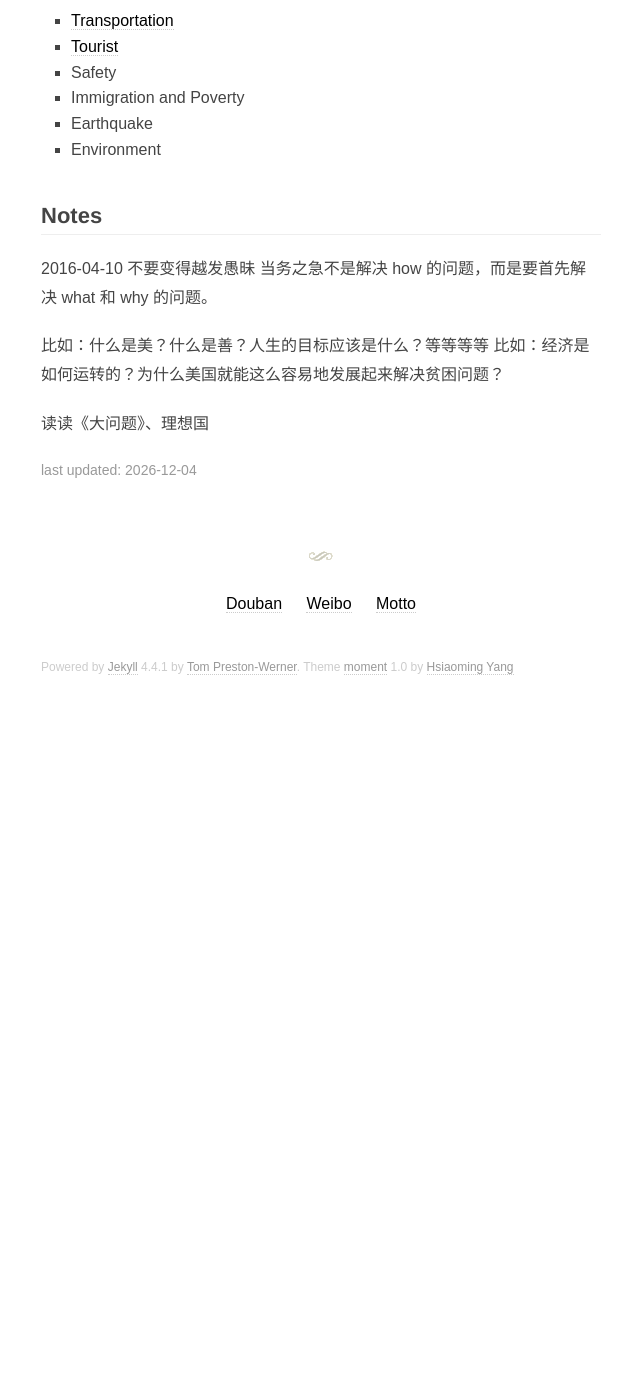
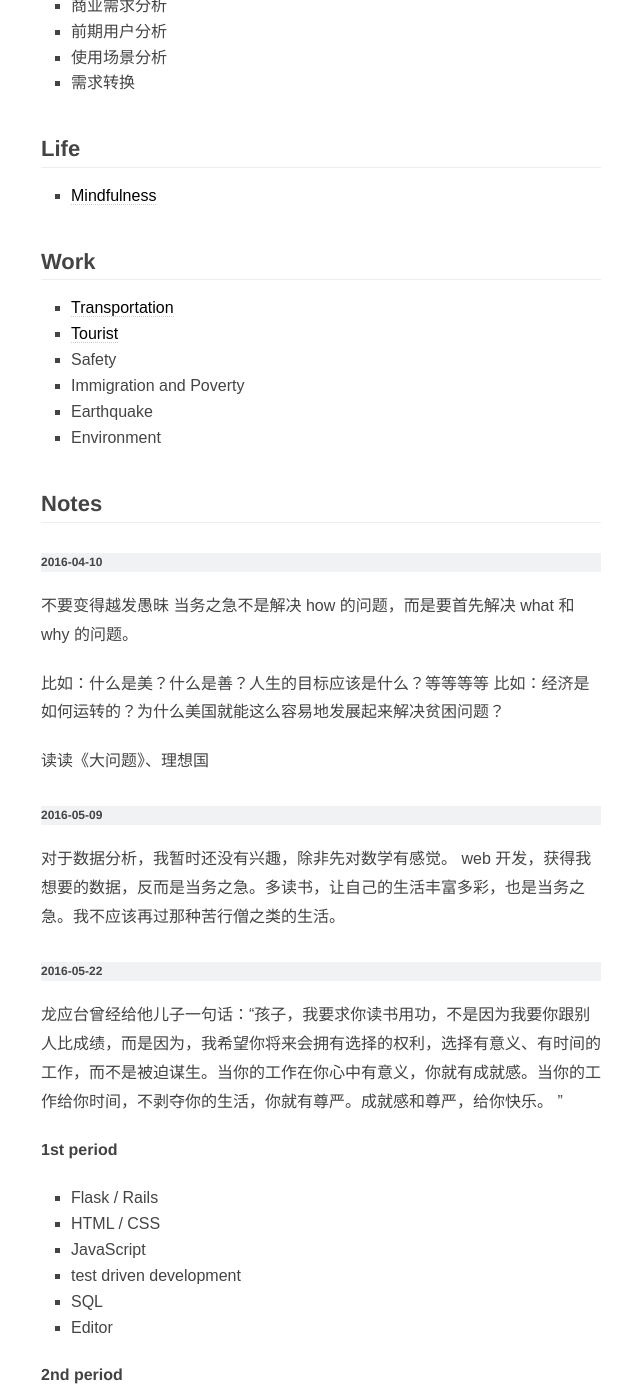
Before and after one commit to fanyange/fanyange.github.io, a Jekyll site: the page built from wiki/index.md, in a window 1280 px wide and 1400 px high, scrolled down 787 px. Shown: the whole window, without its empty margins (319-959 px from the left). Built offline with Jekyll 4.4.1, drawn with Linux system fonts in a browser that asks for light colours; some web fonts are replaced; comment, search, counter and statistics services are not loaded; before the commit the page ends 1516 px from its top, so only the background shows below that; some of the changed text lies outside the part shown.

Commit message:
add new notes

```diff
--- a/wiki/index.md
+++ b/wiki/index.md
@@ -19,7 +19,15 @@ title: My knowledge base
 ### Code Editor
 
 - [[Vim]]
+- [[WebStorm]]
 
+## Design
+
+## Product
+- 商业需求分析
+- 前期用户分析
+- 使用场景分析
+- 需求转换
 
 ## Life
 
@@ -35,7 +43,8 @@ title: My knowledge base
 - Environment
 
 ## Notes
-2016-04-10
+
+### 2016-04-10
 不要变得越发愚昧
 当务之急不是解决 how 的问题，而是要首先解决 what 和 why 的问题。
 
@@ -43,3 +52,27 @@ title: My knowledge base
 比如：经济是如何运转的？为什么美国就能这么容易地发展起来解决贫困问题？
 
 读读《大问题》、理想国
+
+### 2016-05-09
+对于数据分析，我暂时还没有兴趣，除非先对数学有感觉。
+web 开发，获得我想要的数据，反而是当务之急。多读书，让自己的生活丰富多彩，也是当务之急。我不应该再过那种苦行僧之类的生活。
+
+### 2016-05-22
+龙应台曾经给他儿子一句话：“孩子，我要求你读书用功，不是因为我要你跟别人比成绩，而是因为，我希望你将来会拥有选择的权利，选择有意义、有时间的工作，而不是被迫谋生。当你的工作在你心中有意义，你就有成就感。当你的工作给你时间，不剥夺你的生活，你就有尊严。成就感和尊严，给你快乐。 ”
+
+**1st period**
+
+- Flask / Rails
+- HTML / CSS
+- JavaScript
+- test driven development
+- SQL
+- Editor
+
+**2nd period**
+
+- Design
+- Photography
+- Drawing
+- Cook
+- Fashoin
```
Also changed, not shown: wiki/Command Line.md (+21 -0 lines), wiki/Data Structure and Algorithms.md (added, +20 -0 lines), wiki/Emmet.md (added, +10 -0 lines), wiki/IPython.md (added, +13 -0 lines), wiki/JavaScript.md (+8 -0 lines), wiki/Python.md (+104 -12 lines), wiki/Vim.md (+4 -1 lines), wiki/WebStorm.md (added, +3 -0 lines), wiki/jQuery.md (added, +63 -0 lines).
